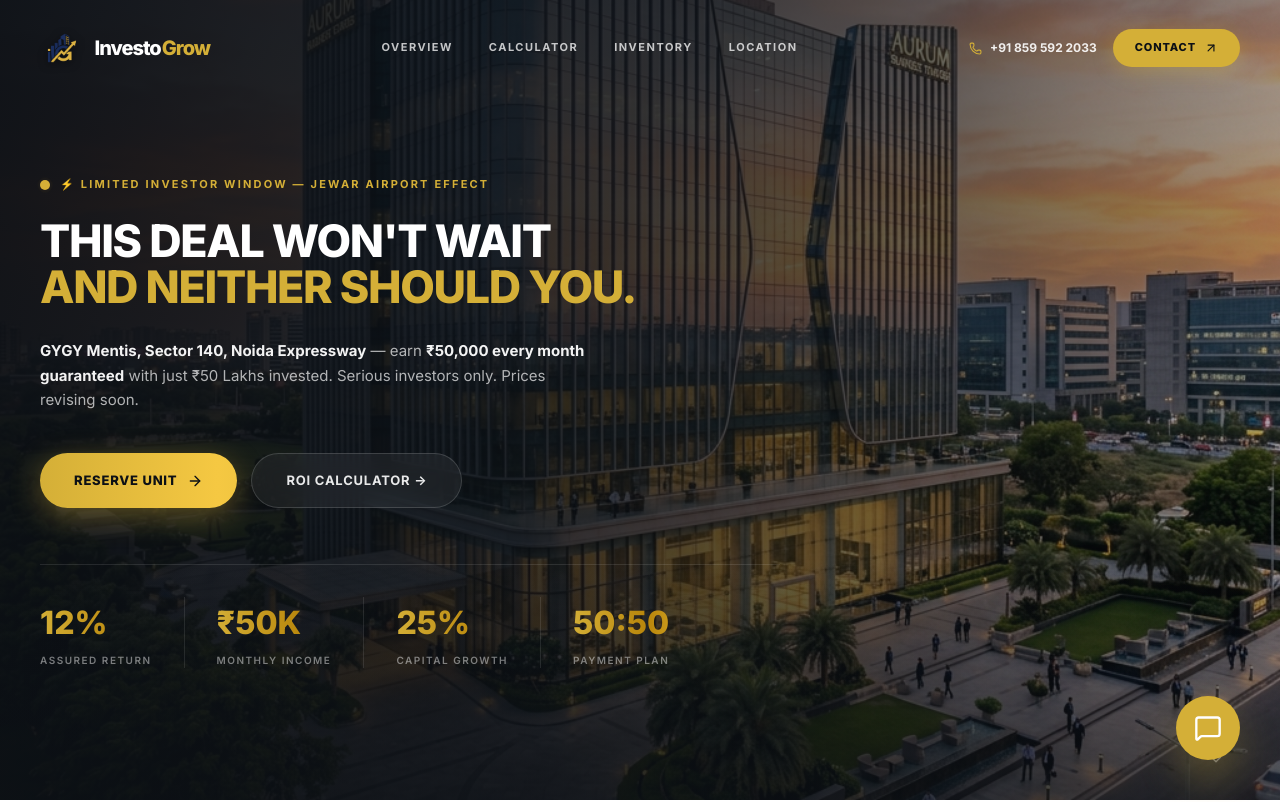
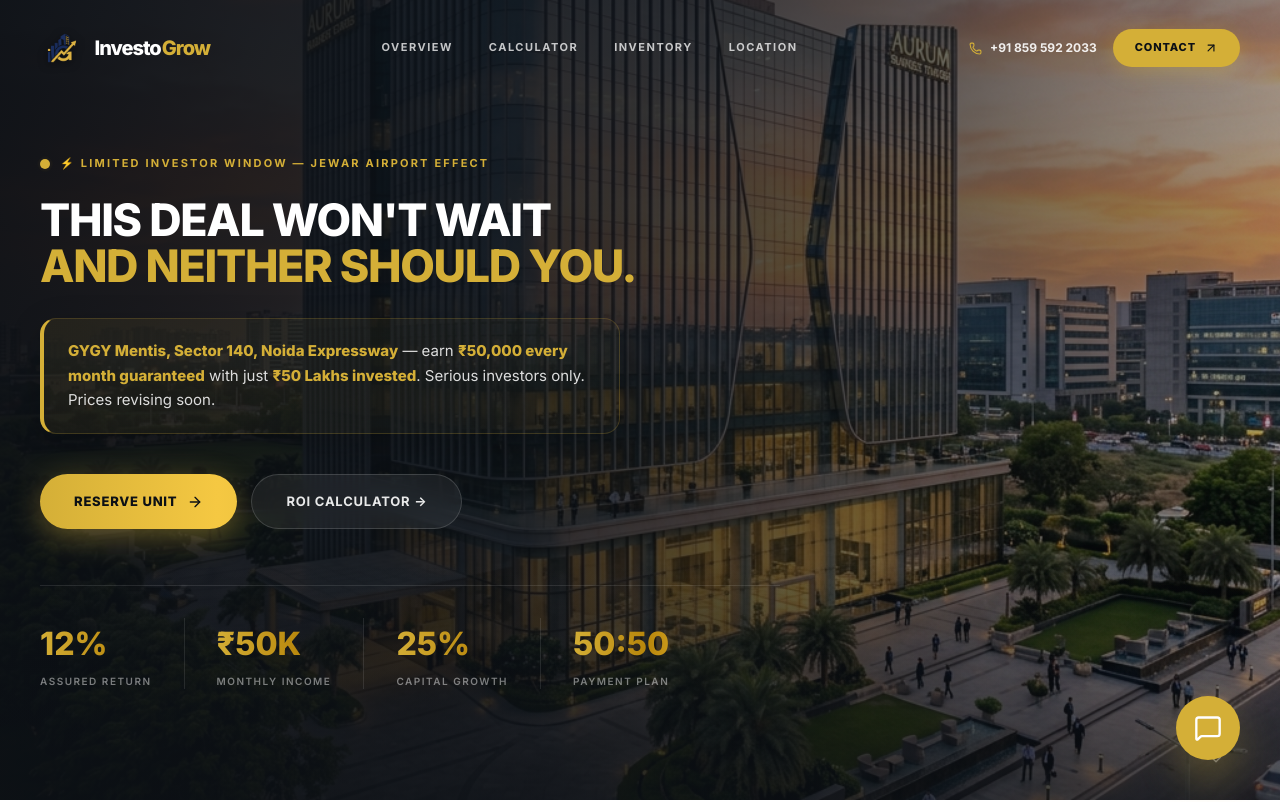
Before and after one commit to abhinyadesign/investogrowlanding, a Next.js app: page / in a window 1280 px wide. Shown: the top 802 px of the page. Built offline with nearby package versions, Linux system fonts and the light colour scheme.

Commit message:
final changes hero section

```diff
--- a/components/Hero.jsx
+++ b/components/Hero.jsx
@@ -80,13 +80,19 @@
             initial={{ opacity: 0, y: 20 }} animate={{ opacity: 1, y: 0 }}
             transition={{ duration: 0.8, ease: [0.16, 1, 0.3, 1], delay: 0.2 }}
             style={{
-              fontSize: 'clamp(15px, 1.1vw, 18px)',
-              color: 'rgba(255,255,255,0.68)',
+              fontSize: 'clamp(15px, 1.1vw, 17px)',
+              color: 'rgba(255,255,255,0.85)',
               lineHeight: 1.65,
               marginBottom: 40,
-              maxWidth: 560,
+              maxWidth: 580,
+              background: 'linear-gradient(145deg, rgba(212,175,55,0.08) 0%, rgba(212,175,55,0.02) 100%)',
+              border: '1px solid rgba(212,175,55,0.2)',
+              borderLeft: '4px solid var(--accent)',
+              padding: '20px 24px',
+              borderRadius: 'var(--radius-md)',
+              boxShadow: '0 8px 32px rgba(0,0,0,0.2)'
             }}
-            dangerouslySetInnerHTML={{ __html: hero.subheading.replace(/\*\*(.*?)\*\*/g, '<strong style="color:rgba(255,255,255,0.95);font-weight:700">$1</strong>') }}
+            dangerouslySetInnerHTML={{ __html: hero.subheading.replace(/\*\*(.*?)\*\*/g, '<strong style="color:var(--accent);font-weight:800">$1</strong>') }}
           />
 
           {/* CTAs */}
--- a/data/content.js
+++ b/data/content.js
@@ -42,7 +42,7 @@
   eyebrow: '⚡ Limited Investor Window — Jewar Airport Effect',
   headingPart1: 'This Deal Won\'t Wait',
   headingPart2: 'And Neither Should You.',
-  subheading: '**GYGY Mentis, Sector 140, Noida Expressway** — earn **₹50,000 every month guaranteed** with just ₹50 Lakhs invested. Serious investors only. Prices revising soon.',
+  subheading: '**GYGY Mentis, Sector 140, Noida Expressway** — earn **₹50,000 every month guaranteed** with just **₹50 Lakhs invested**. Serious investors only. Prices revising soon.',
   stats: [
     { value: '12%', label: 'Assured Return' },
     { value: '₹50K', label: 'Monthly Income' },
```
